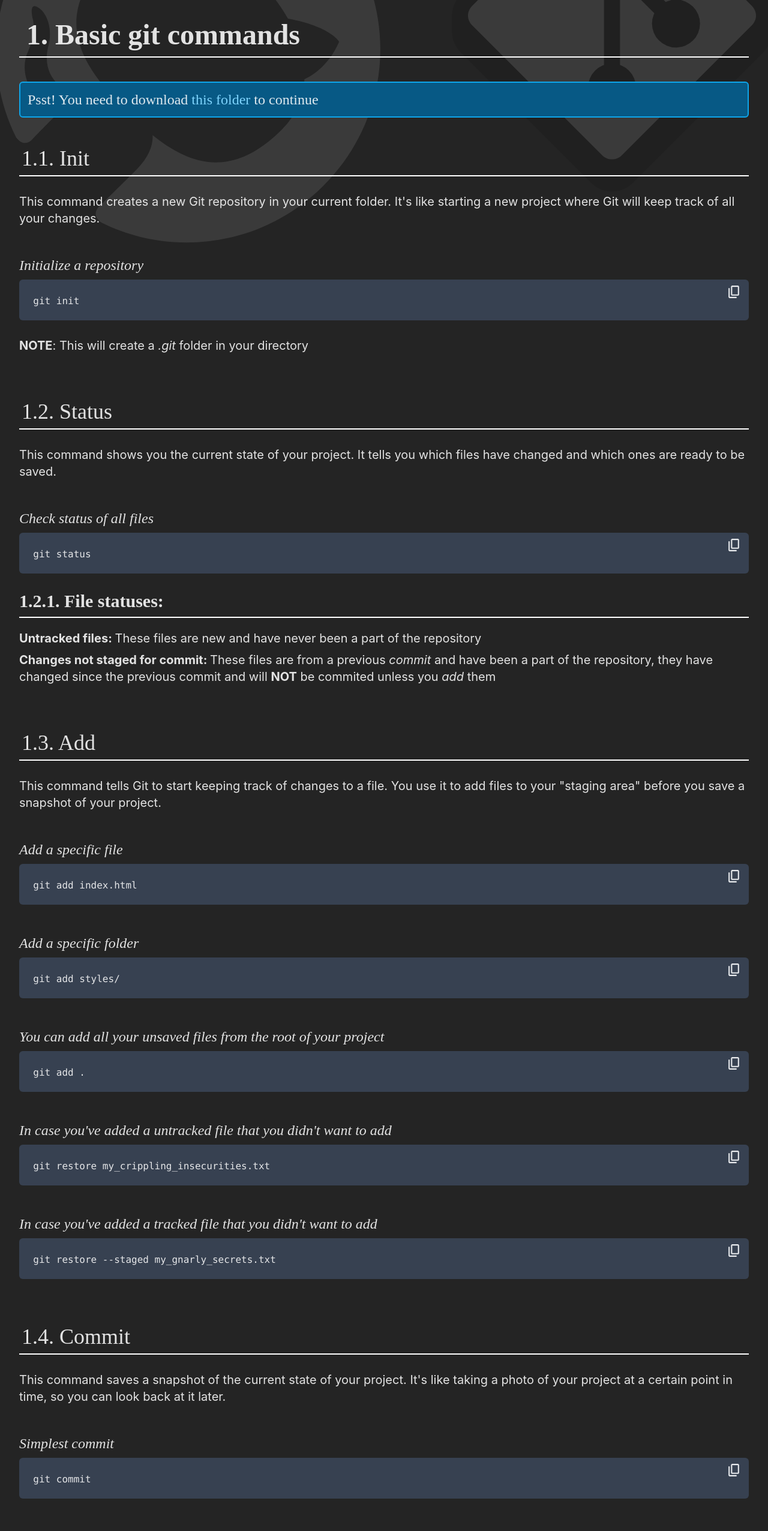
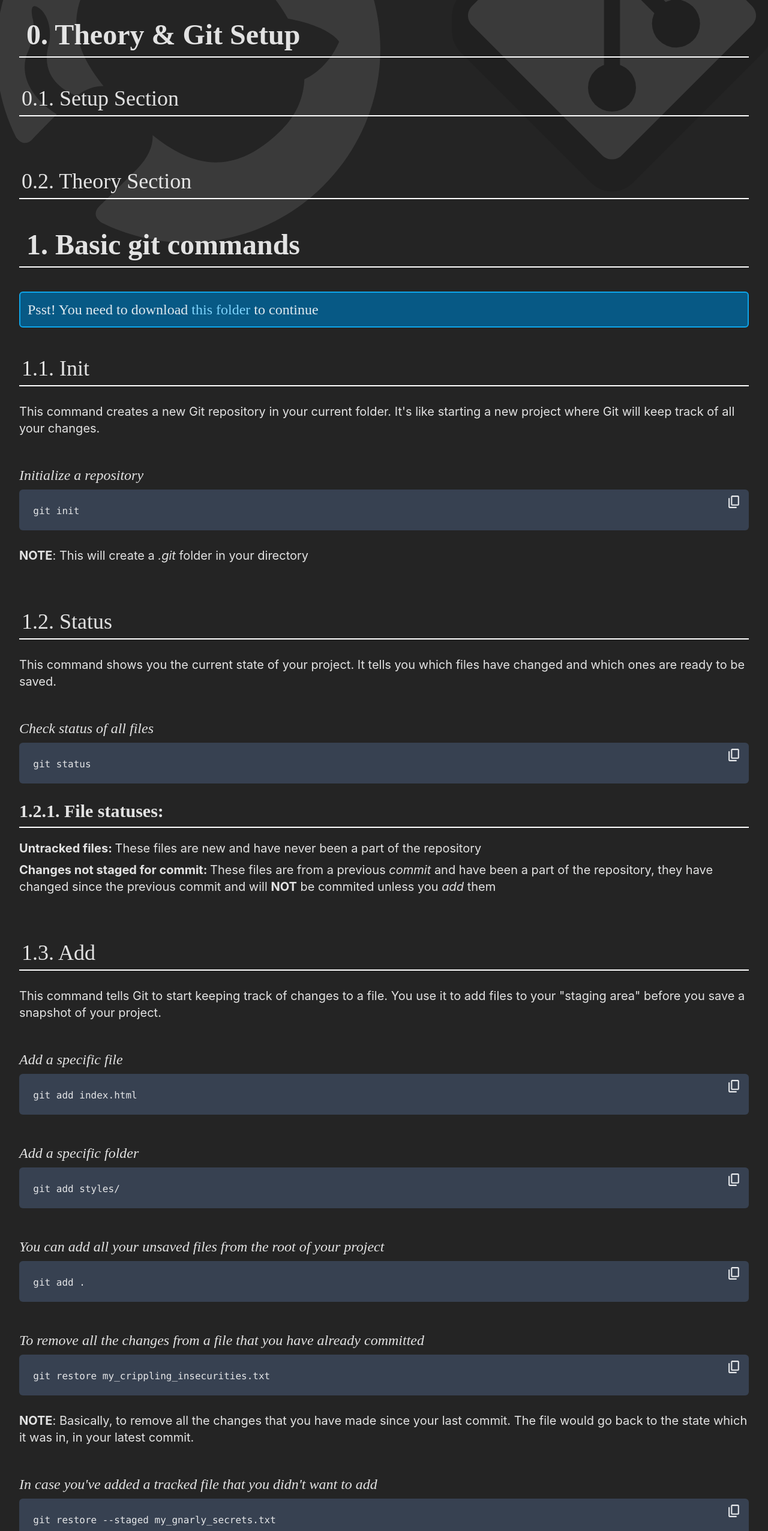
Before and after one commit to craniacshencil/git_sesh, a React (Vite) app: page / in a window 1280 px wide. Shown: the part 234-2786 px from the top of the page at 60% size. Built offline with nearby package versions, Linux system fonts and the light colour scheme.

Commit message:
Change image for copying repo link
- Add git diff command content
- Fix up logical errors with the git restore command
- Fix typo in first step of Activity
- Add dummy section for theory and setup
- Add nav support for theory & setup section

```diff
--- a/src/App.tsx
+++ b/src/App.tsx
@@ -5,6 +5,7 @@ import Collaboration from "./sections/collab/Collaboration";
 import Gitignore from "./sections/gitignore/Gitignore";
 import Pages from "./sections/pages/Pages";
 import Activity from "./sections/activity/Activity";
+import Theory from "./sections/theory/Theory";
 import githubLogo from "./assets/github-mark-white.svg";
 import gitLogo from "./assets/git.svg";
 import navIcon from "./assets/nav.svg";
@@ -33,6 +34,11 @@ function App() {
           className={` ${navState} bg-zinc-900 opacity-100 border-2 border-gray-500 p-3 rounded-md flex flex-col gap-1 fixed left-1 top-20 text-xl fancy-regular drop-shadow-xl ease-in-out duration:300`}
           onMouseLeave={hideNav}
         >
+          <div className={navEntry}>
+            <a href="#theory" className="block p-0 m-0 w-full h-full">
+              0. Theory and Git Setup
+            </a>
+          </div>
           <div className={navEntry}>
             <a href="#basic" className="block p-0 m-0 w-full h-full">
               1. Basic Git Commands
@@ -91,6 +97,9 @@ function App() {
         </h1>
       </div>
       <main className="flex flex-col">
+        <div id="theory">
+          <Theory />
+        </div>
         <div id="basic">
           <BasicCommands />
         </div>
--- a/src/sections/activity/Activity.tsx
+++ b/src/sections/activity/Activity.tsx
@@ -71,7 +71,7 @@ const Activity: React.FC = () => {
       </p>
 
       <div className="fork-bit">
-        <div className={styles.subheading}>6.1. Fork Utility</div>
+        <div className={styles.subheading}>6.1. Fork</div>
         <p className={styles.para}>
           Forking a repository on GitHub creates a personal copy of someone
           else's project in your own GitHub account. This allows you to freely
@@ -124,7 +124,7 @@ const Activity: React.FC = () => {
               onClick={() => toggleCheck("task1")}
             />
             <label className="pl-3 text-2xl fancy-regular" htmlFor="task1">
-              Fork the repo aforementioned repo
+              Fork the aforementioned repo
             </label>
           </div>
 
--- a/src/sections/basic/BasicCommands.tsx
+++ b/src/sections/basic/BasicCommands.tsx
@@ -82,9 +82,14 @@ const BasicCommands = () => {
         <CodeBlock codeText={snippets.gitAddAll} />
 
         <p className={styles.codeHead}>
-          In case you've added a untracked file that you didn't want to add
+          To remove all the changes from a file that you have already committed
         </p>
         <CodeBlock codeText={snippets.gitRestore} />
+        <p className="text-xl mt-1">
+          <strong>NOTE</strong>: Basically, to remove all the changes that you
+          have made since your last commit. The file would go back to the state
+          which it was in, in your latest commit.
+        </p>
 
         <p className={styles.codeHead}>
           In case you've added a tracked file that you didn't want to add
@@ -99,9 +104,6 @@ const BasicCommands = () => {
           It's like taking a photo of your project at a certain point in time,
           so you can look back at it later.
         </p>
-
-        <p className={styles.codeHead}>Simplest commit</p>
-        <CodeBlock codeText={snippets.commit} />
 
         <p className={styles.codeHead}>Commit with a message</p>
         <CodeBlock codeText={snippets.commitWithMessage} />
@@ -175,8 +177,30 @@ const BasicCommands = () => {
         </div>
       </div>
 
+      <div className="diff-command">
+        <div className={styles.subheading}>1.5. Diff</div>
+        <p className={styles.para}>
+          The <em>diff</em> command shows changes between the working directory
+          and the index, or between different commits. It highlights
+          line-by-line differences, helping to review code changes before
+          committing. This command is essential for tracking modifications and
+          ensuring code quality in Git repositories.
+        </p>
+
+        <p className={styles.para}>
+          As mentioned above, make changes in one of your files and run git
+          diff. (If you can see colors in the terminal) The green lines mention
+          the addtions that you've done in the file after the commit.
+          Conversely, the red lines represent the deletions that you've made in
+          the file since the commit.
+        </p>
+
+        <p className={styles.codeHead}>Simple diff command</p>
+        <CodeBlock codeText={snippets.diff} />
+      </div>
+
       <div className="log-command">
-        <div className={styles.subheading}>1.5. Log</div>
+        <div className={styles.subheading}>1.6. Log</div>
         <p className={styles.para}>
           This command shows a list of all the snapshots (commits) you've taken.
           It's like a history of your project, showing all the changes you've
--- a/src/sections/basic/snippets.ts
+++ b/src/sections/basic/snippets.ts
@@ -49,3 +49,7 @@ export const log: string = `
 export const onelineLog: string = `
   git log --oneline
 `;
+
+export const diff: string = `
+  git diff
+`;
--- a/src/sections/remote/GithubConnect.tsx
+++ b/src/sections/remote/GithubConnect.tsx
@@ -56,12 +56,15 @@ const GithubConnect: React.FC = () => {
               className={`${styles.imgTransition} m-5 rounded-md drop-shadow-2xl`}
               src={copyLink}
               alt="copy-link-image"
-              width={400}
-              height={300}
+              width={800}
+              height={400}
             />
             <div className={`${styles.para} self-center`}>
-              This <em>https</em> link points to your remote repository, which
-              right now is empty.
+              This{" "}
+              <b>
+                <em>https</em>
+              </b>{" "}
+              link points to your remote repository, which right now is empty.
               <br />
             </div>
           </div>
--- /dev/null
+++ b/src/sections/theory/Theory.tsx
@@ -0,0 +1,14 @@
+import React from "react";
+import * as styles from "../../styles";
+const Theory: React.FC = () => {
+  return (
+    <section className="basic-functions flex flex-col gap-10">
+      <div className={styles.heading}>0. Theory & Git Setup</div>
+      <div className={styles.subheading}>0.1. Setup Section</div>
+      <div className="setup-section"></div>
+      <div className={styles.subheading}>0.2. Theory Section</div>
+      <div className="theory-section"></div>
+    </section>
+  );
+};
+export default Theory;
```
Also changed, not shown: src/assets/copy-link.jpeg.
